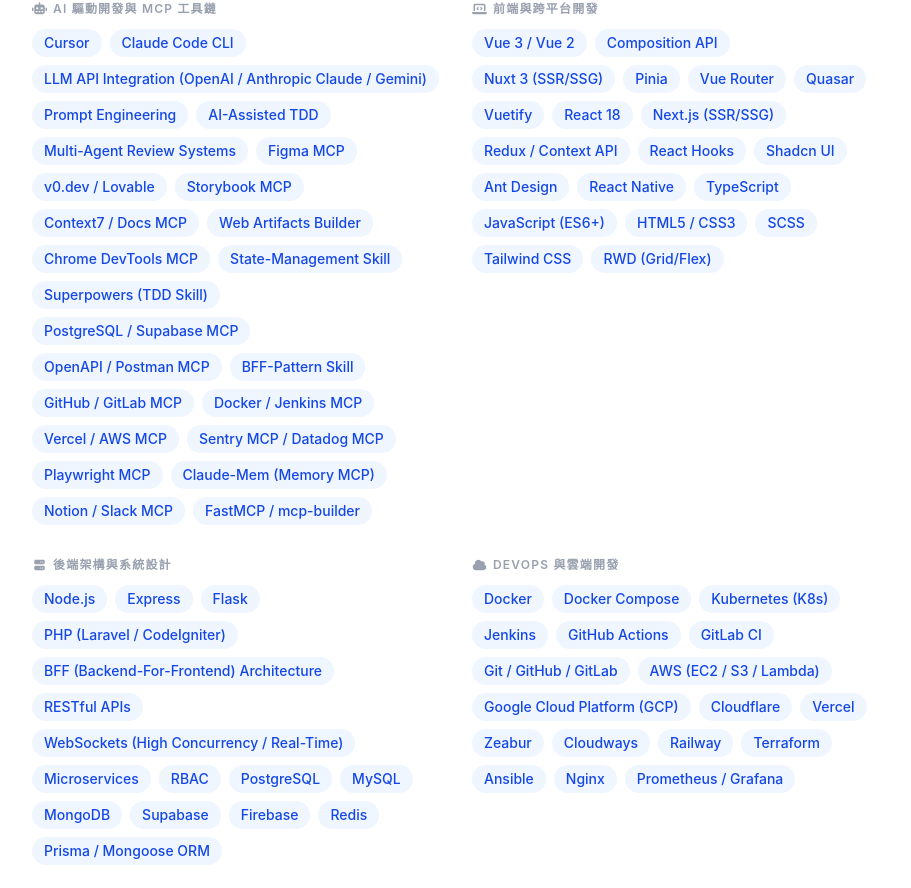
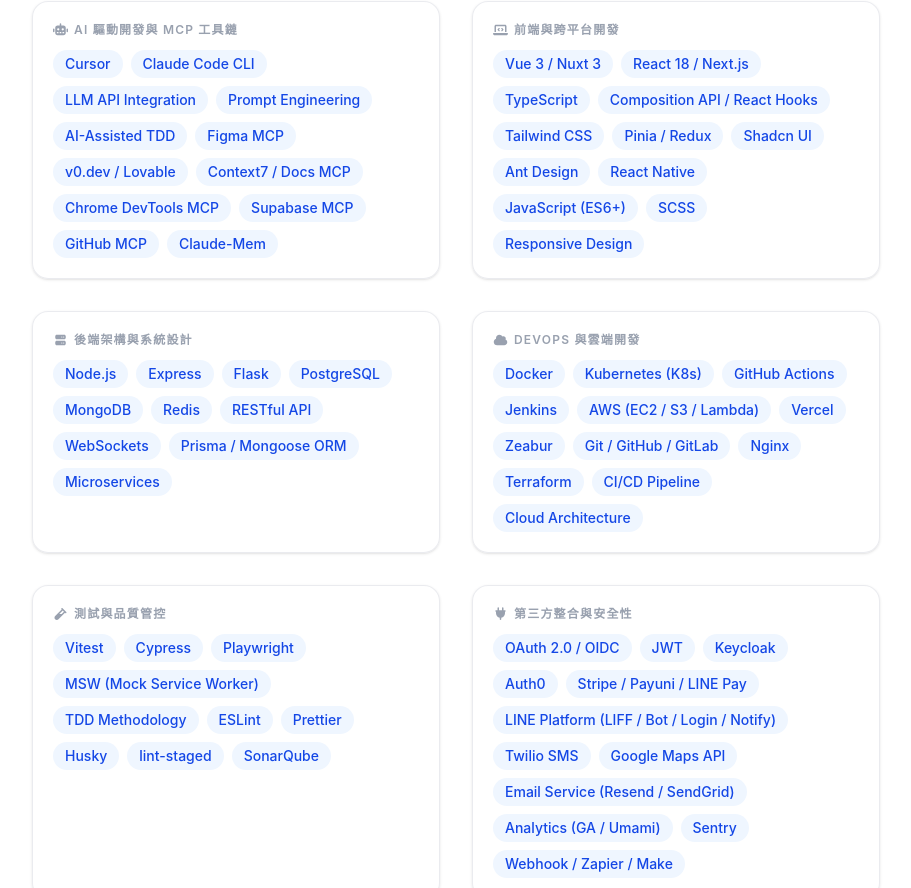
Before and after one commit to snowman12320/snowman12320.github.io, a Vue app: page / in a window 1280 px wide. Shown: the part 2245-3133 px from the top of the page, without its empty margins (184-1095 px from the left). Built offline with nearby package versions, Linux system fonts and the light colour scheme.

Commit message:
feat: 更新技能類別，簡化技能列表並調整顯示格式

```diff
--- a/src/components/sections/TheSkills.vue
+++ b/src/components/sections/TheSkills.vue
@@ -25,8 +25,12 @@
       <FaIcon :icon="['fas', 'bolt']" class="text-blue-600 text-xl" />
       {{ $t('sections.skills') }}
     </h2>
-    <div class="grid grid-cols-1 sm:grid-cols-2 gap-8">
-      <div v-for="category in skillCategories" :key="category.id">
+    <div class="grid grid-cols-1 md:grid-cols-2 gap-6 lg:gap-8">
+      <div
+        v-for="category in skillCategories"
+        :key="category.id"
+        class="rounded-2xl border border-gray-200/80 bg-white/70 p-5 shadow-sm backdrop-blur-sm dark:border-gray-700 dark:bg-gray-800/70"
+      >
         <p class="text-xs font-semibold text-gray-400 dark:text-gray-500 uppercase tracking-widest mb-3 flex items-center gap-1.5">
           <FaIcon :icon="iconMap[category.icon]" class="w-3.5 text-center" />
           {{ lang === 'zh' ? category.title.zh : category.title.en }}
--- a/src/data/skills.ts
+++ b/src/data/skills.ts
@@ -8,29 +8,16 @@
     skills: [
       'Cursor',
       'Claude Code CLI',
-      'LLM API Integration (OpenAI / Anthropic Claude / Gemini)',
+      'LLM API Integration',
       'Prompt Engineering',
       'AI-Assisted TDD',
-      'Multi-Agent Review Systems',
       'Figma MCP',
       'v0.dev / Lovable',
-      'Storybook MCP',
       'Context7 / Docs MCP',
-      'Web Artifacts Builder',
       'Chrome DevTools MCP',
-      'State-Management Skill',
-      'Superpowers (TDD Skill)',
-      'PostgreSQL / Supabase MCP',
-      'OpenAPI / Postman MCP',
-      'BFF-Pattern Skill',
-      'GitHub / GitLab MCP',
-      'Docker / Jenkins MCP',
-      'Vercel / AWS MCP',
-      'Sentry MCP / Datadog MCP',
-      'Playwright MCP',
-      'Claude-Mem (Memory MCP)',
-      'Notion / Slack MCP',
-      'FastMCP / mcp-builder',
+      'Supabase MCP',
+      'GitHub MCP',
+      'Claude-Mem',
     ],
   },
   {
@@ -38,26 +25,18 @@
     title: { zh: '前端與跨平台開發', en: 'Frontend & Mobile Ecosystem' },
     icon: 'laptop-code',
     skills: [
-      'Vue 3 / Vue 2',
-      'Composition API',
-      'Nuxt 3 (SSR/SSG)',
-      'Pinia',
-      'Vue Router',
-      'Quasar',
-      'Vuetify',
-      'React 18',
-      'Next.js (SSR/SSG)',
-      'Redux / Context API',
-      'React Hooks',
+      'Vue 3 / Nuxt 3',
+      'React 18 / Next.js',
+      'TypeScript',
+      'Composition API / React Hooks',
+      'Tailwind CSS',
+      'Pinia / Redux',
       'Shadcn UI',
       'Ant Design',
       'React Native',
-      'TypeScript',
       'JavaScript (ES6+)',
-      'HTML5 / CSS3',
       'SCSS',
-      'Tailwind CSS',
-      'RWD (Grid/Flex)',
+      'Responsive Design',
     ],
   },
   {
@@ -68,19 +47,13 @@
       'Node.js',
       'Express',
       'Flask',
-      'PHP (Laravel / CodeIgniter)',
-      'BFF (Backend-For-Frontend) Architecture',
-      'RESTful APIs',
-      'WebSockets (High Concurrency / Real-Time)',
+      'PostgreSQL',
+      'MongoDB',
+      'Redis',
+      'RESTful API',
+      'WebSockets',
+      'Prisma / Mongoose ORM',
       'Microservices',
-      'RBAC',
-      'PostgreSQL',
-      'MySQL',
-      'MongoDB',
-      'Supabase',
-      'Firebase',
-      'Redis',
-      'Prisma / Mongoose ORM',
     ],
   },
   {
@@ -89,23 +62,17 @@
     icon: 'cloud',
     skills: [
       'Docker',
-      'Docker Compose',
       'Kubernetes (K8s)',
+      'GitHub Actions',
       'Jenkins',
-      'GitHub Actions',
-      'GitLab CI',
-      'Git / GitHub / GitLab',
       'AWS (EC2 / S3 / Lambda)',
-      'Google Cloud Platform (GCP)',
-      'Cloudflare',
       'Vercel',
       'Zeabur',
-      'Cloudways',
-      'Railway',
+      'Git / GitHub / GitLab',
+      'Nginx',
       'Terraform',
-      'Ansible',
-      'Nginx',
-      'Prometheus / Grafana',
+      'CI/CD Pipeline',
+      'Cloud Architecture',
     ],
   },
   {
@@ -134,20 +101,14 @@
       'JWT',
       'Keycloak',
       'Auth0',
-      'Stripe',
-      'Payuni',
-      'LINE Pay',
-      'LINE LIFF / LINE Bot / LINE Login / LINE Notify',
+      'Stripe / Payuni / LINE Pay',
+      'LINE Platform (LIFF / Bot / Login / Notify)',
       'Twilio SMS',
-      'Resend',
-      'SendGrid',
       'Google Maps API',
-      'Google Analytics / Tag Manager',
-      'Umami',
+      'Email Service (Resend / SendGrid)',
+      'Analytics (GA / Umami)',
       'Sentry',
-      'reCAPTCHA',
       'Webhook / Zapier / Make',
-      'Dynamic Watermarking',
     ],
   },
 ]
```
